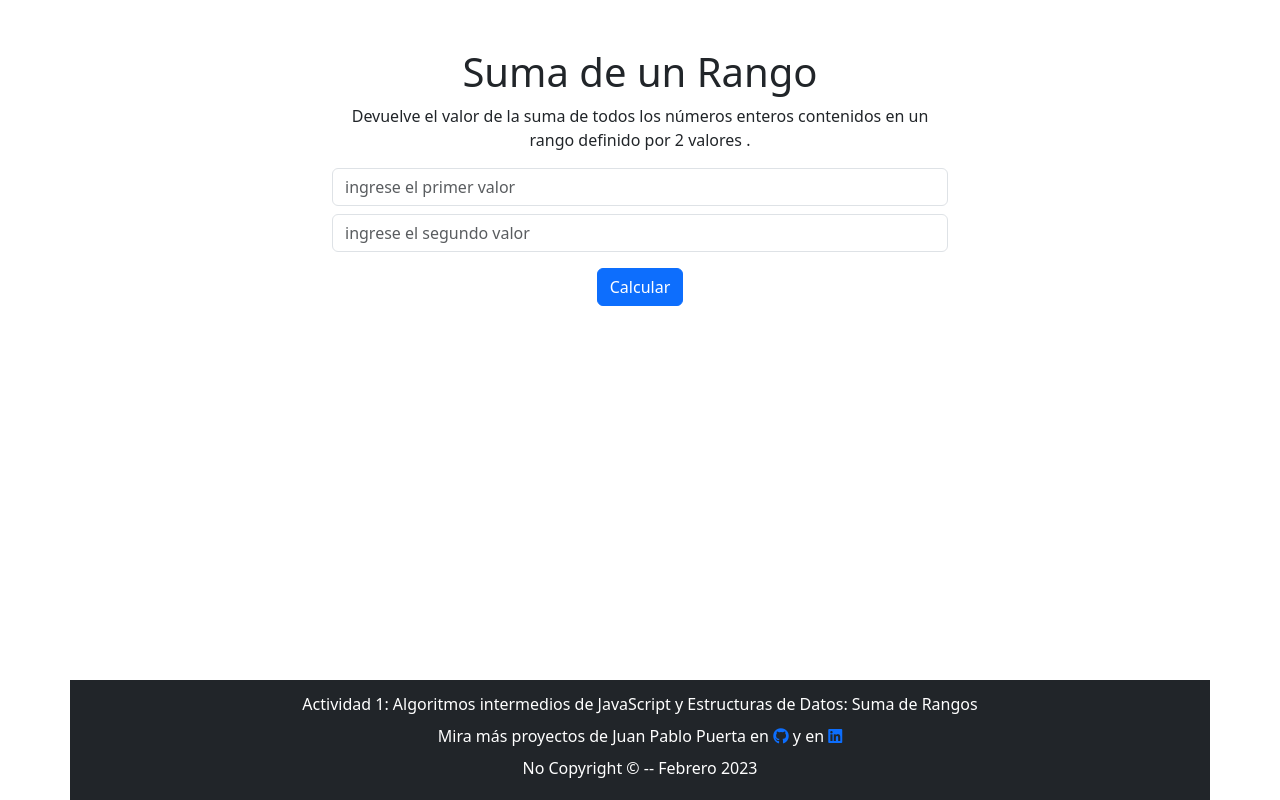
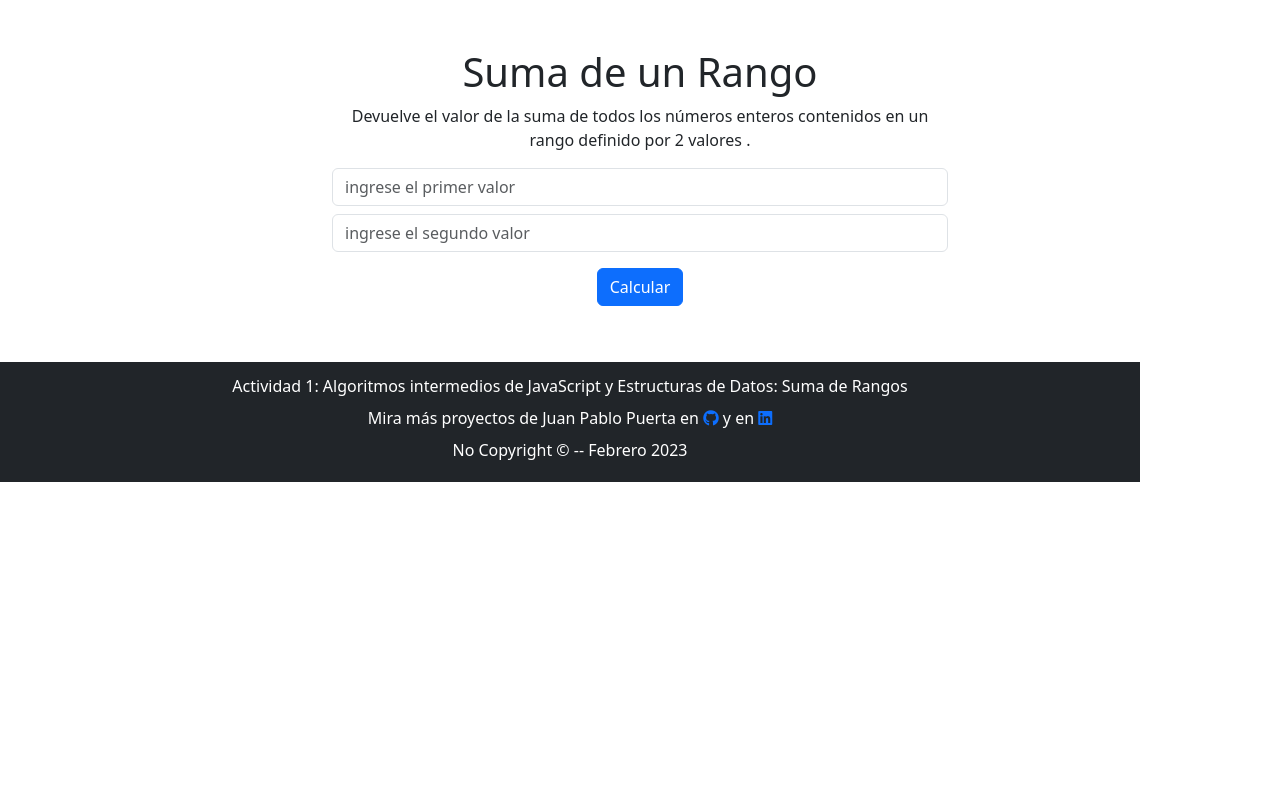
Before and after one commit to jpuerta523/Certificacion-js-fcc-algoritmos-intermedios, a plain HTML site: page 1. suma de rangos/index.html in a window 1280 px wide. Drawn offline with nearby package versions, Linux system fonts and the light colour scheme.

Commit message:
arreglo footer

```diff
--- a/1. suma de rangos/index.html
+++ b/1. suma de rangos/index.html
@@ -43,7 +43,7 @@
         <div class="alert alert-success my-2 d-none"></div>
     </section>
 
-    <footer class="container text-center p-1  bg-dark text-white position-absolute bottom-0 start-50 translate-middle-x w-100 mx-0 mb-0 fs-6">
+    <footer class="container text-center p-1  bg-dark text-white w-100 mx-0 mb-0 fs-6">
         <p class="m-2 fs-6">Actividad 1: Algoritmos intermedios de JavaScript y Estructuras de Datos: Suma de Rangos</p>
         <p class="m-2 fs-6">Mira más proyectos de Juan Pablo Puerta en <a href="https://github.com/jpuerta523" target="_blank"><i class="fa-brands fa-github"></i></a> y en <a href="https://www.linkedin.com/in/juan-pablo-puerta-gallego-8622378a/" target="_blank"><i class="fa-brands fa-linkedin"></i></a></p>
         <p>No Copyright © -- Febrero 2023</p>
```
